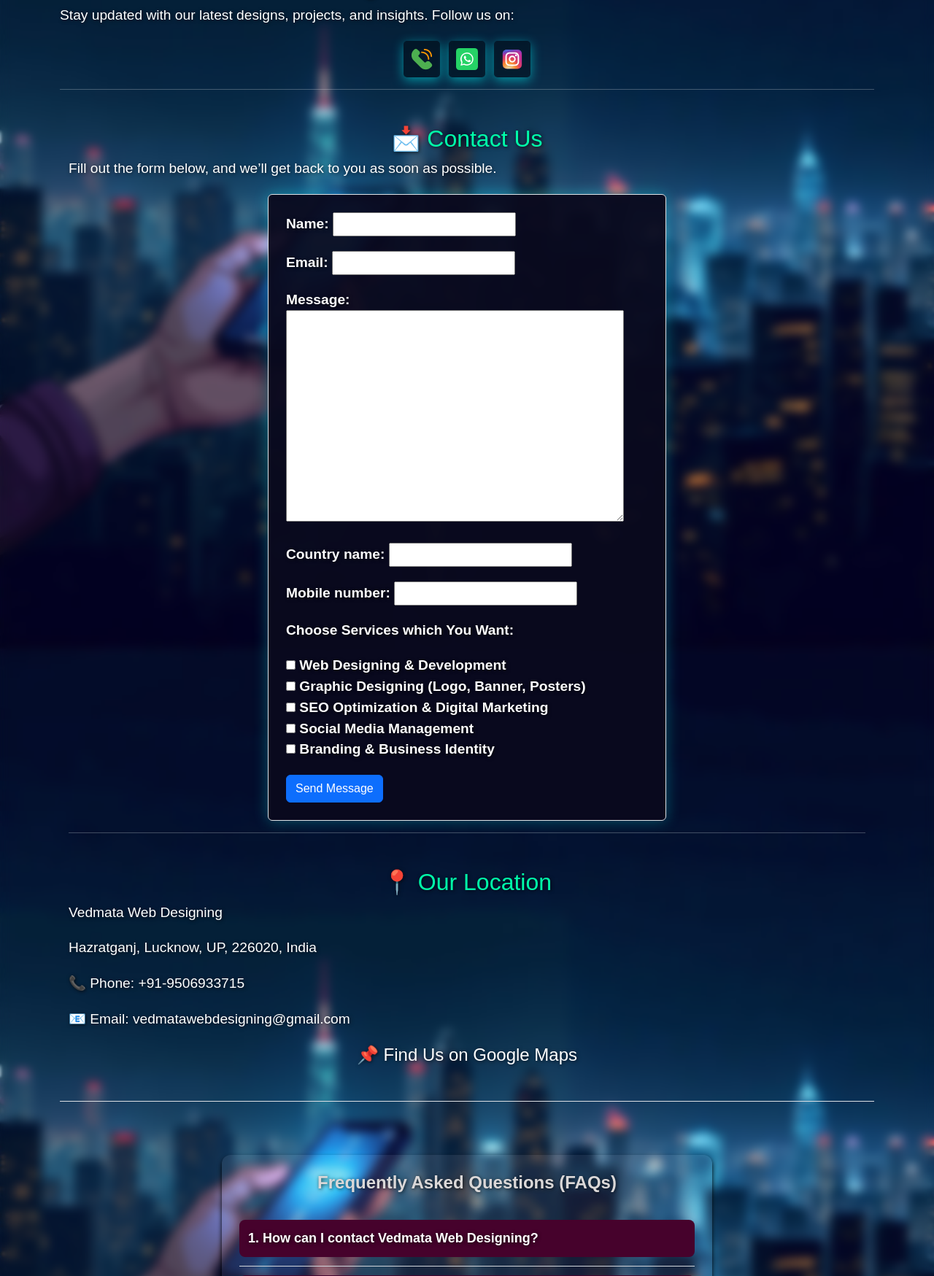
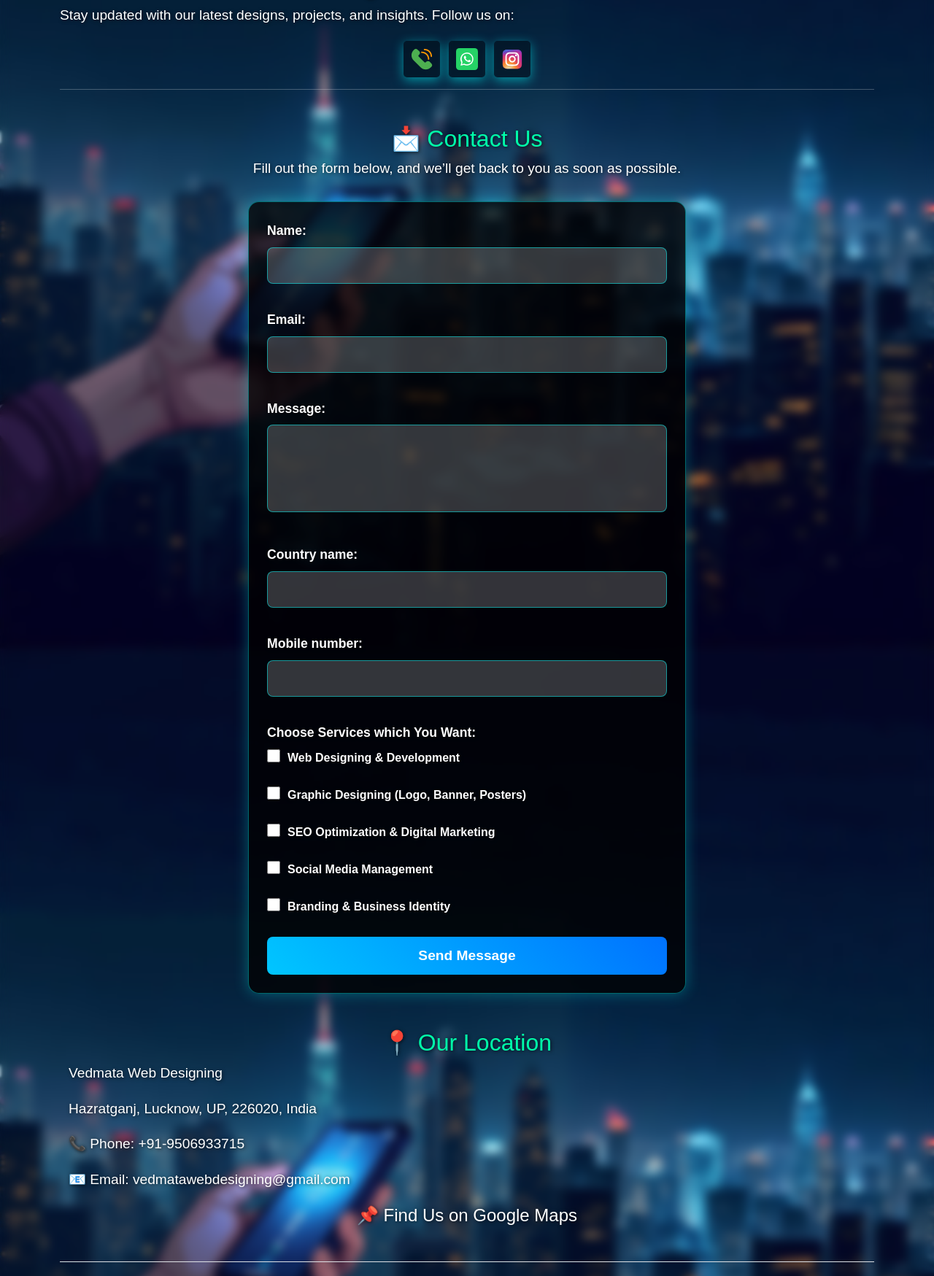
Before and after one commit to divy-mohan/vedmata_web_designing, a Django app: page /contact in a window 1280 px wide. Shown: the part 391-2140 px from the top of the page at 73% size. Run offline with Django 5.2, Linux system fonts and the light colour scheme.

Commit message:
contact css

```diff
--- a/home/forms.py
+++ b/home/forms.py
@@ -1,12 +1,20 @@
 from django import forms
 from .models import ContactMessage
+from .widgets import CustomCheckboxSelectMultiple
 
 class ContactForm(forms.ModelForm):
     services = forms.MultipleChoiceField(
         choices=ContactMessage.SERVICE_CHOICES,
-        widget=forms.CheckboxSelectMultiple,
+        widget=CustomCheckboxSelectMultiple,
         required=True,
         label="Choose Services which You Want"
+    )
+
+    email = forms.EmailField(
+        required=True,
+        error_messages={
+            'invalid': "Please enter a valid email address."
+        }
     )
 
     class Meta:
--- a/home/views.py
+++ b/home/views.py
@@ -1,7 +1,6 @@
 from django.shortcuts import render, redirect
 from django.contrib import messages
 from .forms import ContactForm
-from .models import ContactMessage
 
 # Home Page View
 def home(request):
@@ -9,21 +8,17 @@ def home(request):
 
 # Contact Page View
 def contact_view(request):
+    form = ContactForm(request.POST or None)  # Preload form with data if POST request
+
     if request.method == "POST":
-        form = ContactForm(request.POST)
         if form.is_valid():
-            # Save the valid form data to the database
             form.save()
             messages.success(request, "Your message has been sent successfully!")
             return redirect("thank_you")  # Redirect to 'thank_you' page after successful submission
         else:
-            # Handle form errors
-            messages.error(request, "There was an error with your submission. Please try again.")
-    else:
-        form = ContactForm()
+            messages.error(request, "There was an error with your submission. Please check the form and try again.")
 
-    # Render the contact form template
-    return render(request, "home/contact.html", {"form": form})
+    return render(request, "home/contact.html", {"form": form})  # Form retains data on error
 
 # Thank You Page View
 def thank_you_view(request):
--- /dev/null
+++ b/home/widgets.py
@@ -0,0 +1,26 @@
+from django.forms.widgets import CheckboxSelectMultiple
+from django.utils.html import format_html, format_html_join
+from django.utils.encoding import force_str
+
+class CustomCheckboxSelectMultiple(CheckboxSelectMultiple):
+    def render(self, name, value, attrs=None, renderer=None):
+        if value is None:
+            value = []
+        final_attrs = self.build_attrs(attrs)
+        output = []
+        # Normalize to strings.
+        str_values = set([force_str(v) for v in value])
+        # Build options manually.
+        for i, (option_value, option_label) in enumerate(self.choices):
+            option_value = force_str(option_value)
+            checkbox_id = f'{final_attrs.get("id", name)}_{i}'
+            final_attrs_option = final_attrs.copy()
+            final_attrs_option['id'] = checkbox_id
+            checked = ' checked' if option_value in str_values else ''
+            output.append(
+                format_html(
+                    '<label class="custom-checkbox"><input type="checkbox" name="{}" value="{}" id="{}"{}> <span class="checkbox-label">{}</span></label>',
+                    name, option_value, checkbox_id, checked, option_label
+                )
+            )
+        return format_html_join('\n', '{}', ((item,) for item in output))
--- a/static/css/contact_us.css
+++ b/static/css/contact_us.css
@@ -101,33 +101,160 @@ p {
   filter: drop-shadow(0 0 5px rgba(0, 255, 255, 1));
 }
 
-form.p-4.border.rounded {
+form.contact-form {
+width: 100%;
+max-width: 600px;
+margin: 30px auto;
+padding: 25px;
+background: rgba(2, 0, 0, 0.774);
+backdrop-filter: blur(50px);
+border-radius: 15px;
+box-shadow: 0 0 20px rgba(0, 255, 255, 0.3);
+border: 1px solid rgba(0, 255, 255, 0.4);
+transition: transform 0.3s ease, box-shadow 0.3s ease;
+}
+
+form.contact-form:hover {
+transform: translateY(-5px);
+box-shadow: 0 0 30px rgba(0, 255, 255, 0.5);
+}
+
+form.contact-form label {
+font-size: 1.1rem;
+font-weight: bold;
 color: #ffffff;
+}
+
+.custom-checkbox {
+display: flex;
+align-items: center;
+margin-bottom: 10px;
+}
+
+.custom-checkbox input[type="checkbox"] {
+margin-right: 10px;
+width: 18px;
+height: 18px;
+}
+
+.checkbox-label {
+font-size: 1rem;
+color: #ffffff;
+}
+
+
+form.contact-form input,
+form.contact-form textarea,
+form.contact-form select {
+width: 100%;
+padding: 12px;
+margin-top: 8px;
+margin-bottom: 15px;
+background: rgba(255, 255, 255, 0.2);
+border: 1px solid rgba(0, 255, 255, 0.5);
+border-radius: 8px;
+color: #ffffff;
+font-size: 1rem;
+outline: none;
+transition: all 0.3s ease-in-out;
+}
+
+form.contact-form input:focus,
+form.contact-form textarea:focus,
+form.contact-form select:focus {
+border-color: rgba(0, 255, 255, 0.8);
+box-shadow: 0 0 10px rgba(0, 255, 255, 0.6);
+}
+
+form.contact-form textarea {
+resize: none;
+height: 120px;
+}
+
+form.contact-form button {
+width: 100%;
+padding: 12px;
+font-size: 1.2rem;
 font-weight: bold;
-    font-size: 1.2rem;
-    width: 50%;
-    backdrop-filter: blur(10px);
-    background-color: rgba(10, 10, 30, 0.95);
-    box-shadow: 0 0 20px rgba(0, 255, 255, 0.3);
-    padding: 25px;
-    border-radius: 12px;
-    border: 2px solid rgba(0, 255, 255, 0.7);
-    text-align: left;
-    transition: all 0.3s ease-in-out;
-    max-width: 600px;
-    margin: auto;
+color: #ffffff;
+background: linear-gradient(45deg, #00c6ff, #0072ff);
+border: none;
+border-radius: 8px;
+cursor: pointer;
+transition: all 0.3s ease;
 }
+
+form.contact-form button:hover {
+background: linear-gradient(45deg, #0072ff, #00c6ff);
+box-shadow: 0 0 10px rgba(0, 255, 255, 0.7);
+color: #05000a;
+}
+
+
+/* Container for messages */
+ul.messages {
+list-style: none;
+padding: 0;
+margin: 20px 0;
+}
+
+/* General style for each message */
+ul.messages li {
+padding: 15px;
+border-radius: 4px;
+margin-bottom: 10px;
+font-size: 1rem;
+color: #fff;
+}
+
+/* Success message styling */
+ul.messages li.success {
+background-color: #28a745;
+}
+
+/* Error message styling */
+ul.messages li.error {
+background-color: #dc3545;
+}
+
+/* Warning message styling */
+ul.messages li.warning {
+background-color: #ffc107;
+color: #212529;
+}
+
+/* Info message styling */
+ul.messages li.info {
+background-color: #17a2b8;
+}
+
+
+/* Responsive Design */
+@media (max-width: 1024px) {
+form.contact-form { width: 75%; }
+}
+
+@media (max-width: 768px) {
+form.contact-form { width: 85%; padding: 20px; }
+form.contact-form input,
+form.contact-form textarea,
+form.contact-form select { font-size: 0.95rem; }
+}
+
+@media (max-width: 480px) {
+form.contact-form { width: 95%; padding: 15px; }
+form.contact-form button { font-size: 1rem; }
+}
+
 
 @media (max-width: 1024px) {
   h1 { font-size: 2rem; }
   h2 { font-size: 1.8rem; }
   h3 { font-size: 1.4rem; }
   p { font-size: 1rem; }
-    form.p-4.border.rounded { width: 70%; }
 }
 
 @media (max-width: 768px) {
-    form.p-4.border.rounded { width: 85%; padding: 15px; }
   .vedmata-button { width: 40px; height: 40px; }
 }
 
@@ -136,7 +263,6 @@ form.p-4.border.rounded {
   h2 { font-size: 1.6rem; }
   h3 { font-size: 1.2rem; }
   p { font-size: 0.9rem; }
-    form.p-4.border.rounded { width: 90%; padding: 10px; }
   .vedmata-button { width: 35px; height: 35px; }
 }
 
--- a/templates/home/contact.html
+++ b/templates/home/contact.html
@@ -33,22 +33,25 @@
 
 
 <section class="container my-5">
-    <h2>📩 Contact Us</h2>
-    <p>Fill out the form below, and we’ll get back to you as soon as possible.</p>
+    <h2 class="text-center">📩 Contact Us</h2>
+    <p class="text-center">Fill out the form below, and we’ll get back to you as soon as possible.</p>
 
     {% if messages %}
-        {% for message in messages %}
-            <div class="alert alert-success">{{ message }}</div>
-        {% endfor %}
+    <ul class="messages">
+    {% for message in messages %}
+        <li{% if message.tags %} class="{{ message.tags }}"{% endif %}>{{ message }}</li>
+    {% endfor %}
+    </ul>
     {% endif %}
 
-    <form action="{% url 'contact' %}" method="POST" class="p-4 border rounded">
+
+    <form action="{% url 'contact' %}" method="POST" class="contact-form">
         {% csrf_token %}
         {{ form.as_p }}
-        <button type="submit" class="btn btn-primary">Send Message</button>
+        <button type="submit">Send Message</button>
     </form>
-    <hr>
 </section>
+
 
 
 <section class="container my-5">
```
Lines whose indentation alone changed are shown as unchanged.
